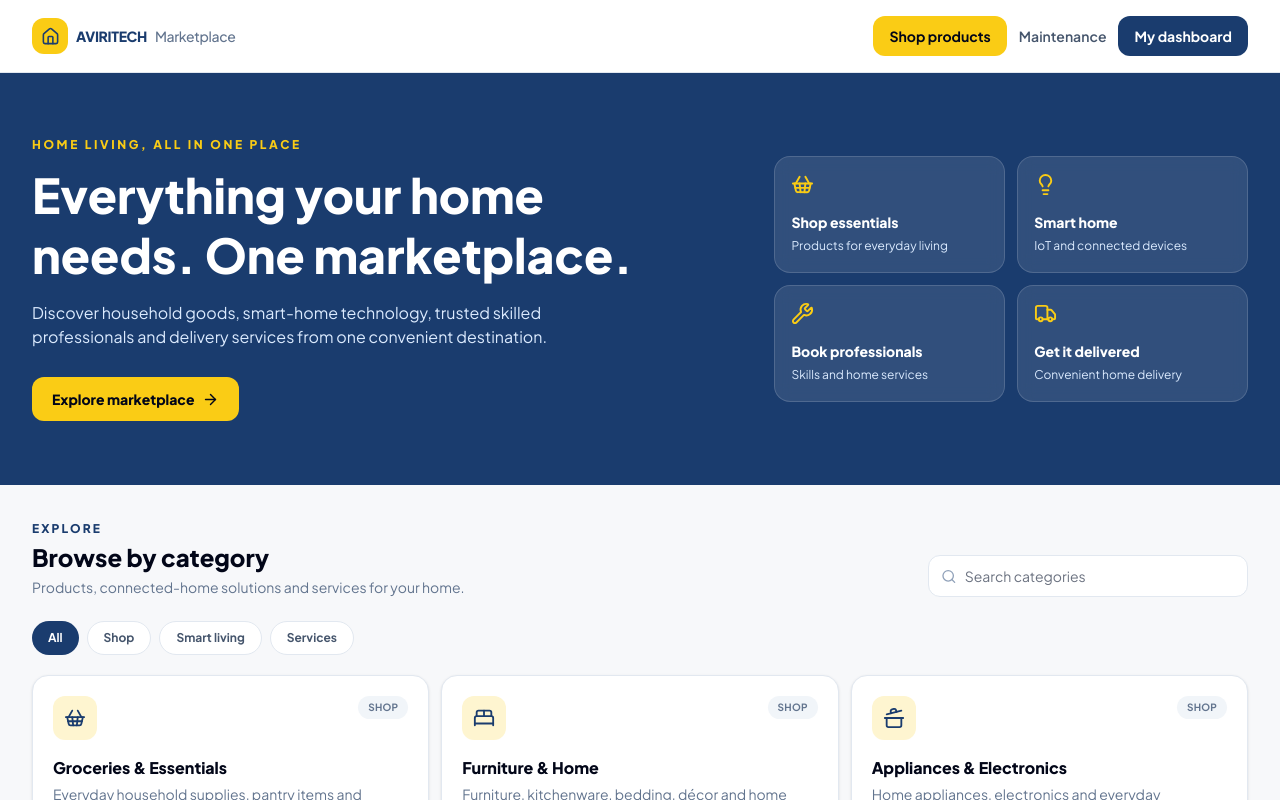
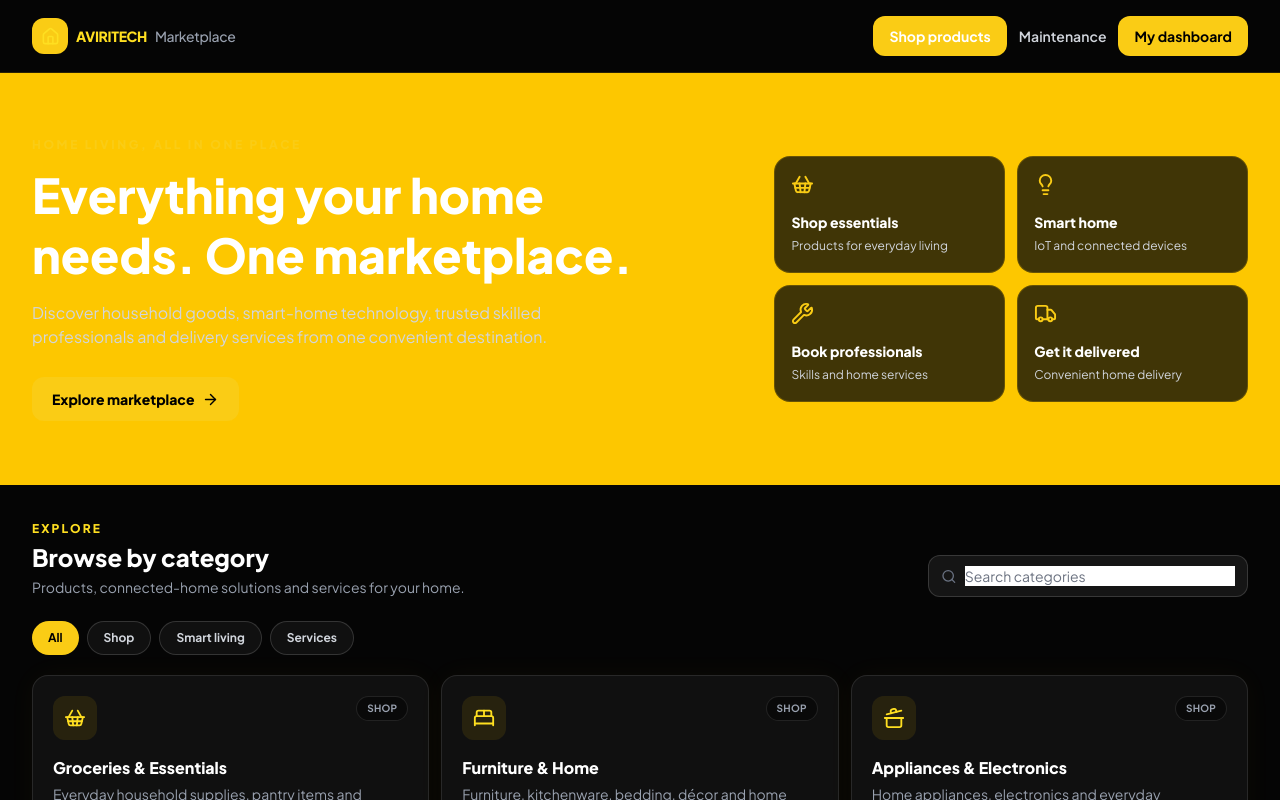
Before and after one commit to codemidev/Proptech_frontend, a Next.js app: page /marketplace in a window 1280 px wide. Shown: the top 800 px of the page. Built offline with nearby package versions, Linux system fonts and the light colour scheme.

Commit message:
style(marketplace): match Airtime-to-Cash visual theme

```diff
--- a/app/marketplace/page.tsx
+++ b/app/marketplace/page.tsx
@@ -50,33 +50,33 @@ export default function MarketplacePage() {
   }, [activeGroup, query]);
 
   return (
-    <main className="min-h-screen bg-[#F7F8FA] text-slate-950">
-      <header className="border-b border-slate-200 bg-white">
+    <main className="min-h-screen bg-[#050505] text-white">
+      <header className="border-b border-yellow-400/15 bg-[#050505]">
         <div className="mx-auto flex max-w-7xl items-center justify-between px-4 py-4 sm:px-6 lg:px-8">
-          <Link href="/dashboard" className="flex items-center gap-2 text-sm font-black tracking-tight text-[#1A3C6E]">
+          <Link href="/dashboard" className="flex items-center gap-2 text-sm font-black tracking-tight text-yellow-300">
             <span className="flex h-9 w-9 items-center justify-center rounded-xl bg-[#FACC15]"><Home size={19} /></span>
-            AVIRITECH <span className="font-medium text-slate-500">Marketplace</span>
+            AVIRITECH <span className="font-medium text-gray-400">Marketplace</span>
           </Link>
           <nav className="flex items-center gap-3 text-sm">
-            <Link href="/marketplace/shop" className="rounded-xl bg-[#FACC15] px-4 py-2.5 font-bold text-slate-950 hover:bg-[#F5C518]">Shop products</Link>
-            <Link href="/dashboard/owner/maintenance" className="hidden font-semibold text-slate-600 hover:text-[#1A3C6E] sm:inline">Maintenance</Link>
-            <Link href="/dashboard" className="rounded-xl bg-[#1A3C6E] px-4 py-2.5 font-bold text-white hover:bg-[#244b82]">My dashboard</Link>
+            <Link href="/marketplace/shop" className="rounded-xl bg-[#FACC15] px-4 py-2.5 font-bold text-white hover:bg-[#F5C518]">Shop products</Link>
+            <Link href="/dashboard/owner/maintenance" className="hidden font-semibold text-gray-300 hover:text-yellow-300 sm:inline">Maintenance</Link>
+            <Link href="/dashboard" className="rounded-xl bg-[#FACC15] px-4 py-2.5 font-bold text-black hover:bg-yellow-300">My dashboard</Link>
           </nav>
         </div>
       </header>
 
-      <section className="bg-[#1A3C6E] text-white">
+      <section className="bg-yellow-400 text-white">
         <div className="mx-auto grid max-w-7xl gap-8 px-4 py-12 sm:px-6 md:grid-cols-[1.2fr_.8fr] md:items-center lg:px-8 lg:py-16">
           <div>
             <p className="text-xs font-black uppercase tracking-[.22em] text-[#FACC15]">Home living, all in one place</p>
             <h1 className="mt-3 max-w-2xl text-3xl font-black leading-tight sm:text-5xl">Everything your home needs. One marketplace.</h1>
-            <p className="mt-4 max-w-xl text-sm leading-6 text-blue-100 sm:text-base">Discover household goods, smart-home technology, trusted skilled professionals and delivery services from one convenient destination.</p>
-            <a href="#categories" className="mt-7 inline-flex items-center gap-2 rounded-xl bg-[#FACC15] px-5 py-3 text-sm font-black text-slate-950 hover:bg-[#F5C518]">Explore marketplace <ArrowRight size={17} /></a>
+            <p className="mt-4 max-w-xl text-sm leading-6 text-gray-300 sm:text-base">Discover household goods, smart-home technology, trusted skilled professionals and delivery services from one convenient destination.</p>
+            <a href="#categories" className="mt-7 inline-flex items-center gap-2 rounded-xl bg-[#FACC15] px-5 py-3 text-sm font-black text-black hover:bg-yellow-300">Explore marketplace <ArrowRight size={17} /></a>
           </div>
           <div className="grid grid-cols-2 gap-3">
             {[{icon:ShoppingBasket,title:"Shop essentials",desc:"Products for everyday living"},{icon:Lightbulb,title:"Smart home",desc:"IoT and connected devices"},{icon:Wrench,title:"Book professionals",desc:"Skills and home services"},{icon:Truck,title:"Get it delivered",desc:"Convenient home delivery"}].map((item) => {
               const Icon = item.icon;
-              return <div key={item.title} className="rounded-2xl border border-white/15 bg-white/10 p-4 backdrop-blur-sm"><Icon className="text-[#FACC15]" size={23}/><p className="mt-4 text-sm font-extrabold">{item.title}</p><p className="mt-1 text-xs leading-5 text-blue-100">{item.desc}</p></div>;
+              return <div key={item.title} className="rounded-2xl border border-yellow-400/20 bg-[#111108]/80 p-4 backdrop-blur-sm"><Icon className="text-[#FACC15]" size={23}/><p className="mt-4 text-sm font-extrabold">{item.title}</p><p className="mt-1 text-xs leading-5 text-gray-300">{item.desc}</p></div>;
             })}
           </div>
         </div>
@@ -84,32 +84,32 @@ export default function MarketplacePage() {
 
       <section id="categories" className="mx-auto max-w-7xl px-4 py-9 sm:px-6 lg:px-8">
         <div className="flex flex-col justify-between gap-4 sm:flex-row sm:items-end">
-          <div><p className="text-xs font-black uppercase tracking-[.18em] text-[#1A3C6E]">Explore</p><h2 className="mt-1 text-2xl font-black">Browse by category</h2><p className="mt-1 text-sm text-slate-500">Products, connected-home solutions and services for your home.</p></div>
-          <label className="flex w-full items-center gap-2 rounded-xl border border-slate-200 bg-white px-3 py-2.5 sm:max-w-xs"><Search size={17} className="text-slate-400"/><input value={query} onChange={(event) => setQuery(event.target.value)} placeholder="Search categories" className="w-full bg-transparent text-sm outline-none"/></label>
+          <div><p className="text-xs font-black uppercase tracking-[.18em] text-yellow-300">Explore</p><h2 className="mt-1 text-2xl font-black">Browse by category</h2><p className="mt-1 text-sm text-gray-400">Products, connected-home solutions and services for your home.</p></div>
+          <label className="flex w-full items-center gap-2 rounded-xl border border-white/15 bg-[#151515] px-3 py-2.5 sm:max-w-xs"><Search size={17} className="text-gray-500"/><input value={query} onChange={(event) => setQuery(event.target.value)} placeholder="Search categories" className="w-full bg-transparent text-sm text-white outline-none placeholder:text-gray-500"/></label>
         </div>
 
         <div className="mt-6 flex flex-wrap gap-2">
-          {groups.map((group) => <button key={group} type="button" onClick={() => setActiveGroup(group)} className={`rounded-full px-4 py-2 text-xs font-bold transition ${activeGroup === group ? "bg-[#1A3C6E] text-white" : "border border-slate-200 bg-white text-slate-600 hover:border-[#1A3C6E]"}`}>{group}</button>)}
+          {groups.map((group) => <button key={group} type="button" onClick={() => setActiveGroup(group)} className={`rounded-full px-4 py-2 text-xs font-bold transition ${activeGroup === group ? "bg-[#FACC15] text-black" : "border border-white/15 bg-[#101010] text-gray-300 hover:border-yellow-400"}`}>{group}</button>)}
         </div>
 
         {visibleCategories.length ? <div className="mt-5 grid gap-3 sm:grid-cols-2 lg:grid-cols-3">
           {visibleCategories.map((category) => {
             const Icon = category.icon;
-            return <article key={category.id} className="rounded-2xl border border-slate-200 bg-white p-5 shadow-sm transition hover:-translate-y-0.5 hover:border-[#FACC15] hover:shadow-md">
-              <div className="flex items-start justify-between"><span className="flex h-11 w-11 items-center justify-center rounded-xl bg-[#FACC15]/20 text-[#1A3C6E]"><Icon size={22}/></span><span className="rounded-full bg-slate-100 px-2.5 py-1 text-[10px] font-bold uppercase tracking-wide text-slate-500">{category.group}</span></div>
-              <h3 className="mt-4 font-extrabold">{category.label}</h3><p className="mt-1 min-h-10 text-sm leading-5 text-slate-500">{category.description}</p>
-              <div className="mt-4 inline-flex items-center gap-1 text-xs font-bold text-[#1A3C6E]">Explore category <ChevronRight size={15}/></div>
+            return <article key={category.id} className="rounded-2xl border border-white/10 bg-[#101010] p-5 shadow-[0_0_30px_rgba(250,204,21,0.035)] transition hover:-translate-y-0.5 hover:border-yellow-400/40 hover:bg-[#14140e]">
+              <div className="flex items-start justify-between"><span className="flex h-11 w-11 items-center justify-center rounded-xl bg-yellow-400/10 text-yellow-300"><Icon size={22}/></span><span className="rounded-full border border-white/10 bg-black/40 px-2.5 py-1 text-[10px] font-bold uppercase tracking-wide text-gray-400">{category.group}</span></div>
+              <h3 className="mt-4 font-extrabold">{category.label}</h3><p className="mt-1 min-h-10 text-sm leading-5 text-gray-400">{category.description}</p>
+              <div className="mt-4 inline-flex items-center gap-1 text-xs font-bold text-yellow-300">Explore category <ChevronRight size={15}/></div>
             </article>;
           })}
-        </div> : <div className="mt-5 rounded-2xl border border-dashed border-slate-300 bg-white p-10 text-center text-sm text-slate-500">No categories match that search.</div>}
+        </div> : <div className="mt-5 rounded-2xl rounded-2xl border border-dashed border-white/15 bg-[#101010] p-10 text-center text-sm text-gray-400">No categories match that search.</div>}
       </section>
 
       <section className="mx-auto max-w-7xl px-4 pb-12 sm:px-6 lg:px-8">
         <div className="grid gap-4 md:grid-cols-2">
-          <div className="rounded-2xl bg-white p-6 ring-1 ring-slate-200"><div className="flex items-center gap-2 text-[#1A3C6E]"><Boxes size={20}/><p className="font-black">For merchants & service providers</p></div><p className="mt-2 text-sm leading-6 text-slate-500">Aviritech is building a shared marketplace for product merchants, IoT suppliers, delivery partners and skilled professionals.</p><Link href="/dashboard/vendor" className="mt-4 inline-flex items-center gap-2 text-sm font-bold text-[#1A3C6E]">Vendor workspace <ArrowRight size={16}/></Link></div>
-          <div className="rounded-2xl bg-[#FFF8D9] p-6 ring-1 ring-[#FACC15]/40"><div className="flex items-center gap-2 text-slate-900"><ClipboardList size={20}/><p className="font-black">Need help with a property?</p></div><p className="mt-2 text-sm leading-6 text-slate-600">Go to your owner maintenance workspace to choose a property and continue with property-related maintenance.</p><Link href="/dashboard/owner/maintenance" className="mt-4 inline-flex items-center gap-2 text-sm font-bold text-[#1A3C6E]">Open maintenance <ArrowRight size={16}/></Link></div>
+          <div className="rounded-2xl border border-white/10 bg-[#101010] p-6"><div className="flex items-center gap-2 text-yellow-300"><Boxes size={20}/><p className="font-black">For merchants & service providers</p></div><p className="mt-2 text-sm leading-6 text-gray-400">Aviritech is building a shared marketplace for product merchants, IoT suppliers, delivery partners and skilled professionals.</p><Link href="/dashboard/vendor" className="mt-4 inline-flex items-center gap-2 text-sm font-bold text-yellow-300">Vendor workspace <ArrowRight size={16}/></Link></div>
+          <div className="rounded-2xl border border-yellow-400/20 bg-yellow-400/5 p-6"><div className="flex items-center gap-2 text-white"><ClipboardList size={20}/><p className="font-black">Need help with a property?</p></div><p className="mt-2 text-sm leading-6 text-gray-300">Go to your owner maintenance workspace to choose a property and continue with property-related maintenance.</p><Link href="/dashboard/owner/maintenance" className="mt-4 inline-flex items-center gap-2 text-sm font-bold text-yellow-300">Open maintenance <ArrowRight size={16}/></Link></div>
         </div>
-        <p className="mt-6 text-center text-xs text-slate-400">Product listings, cart, checkout and delivery tracking will appear as the merchant commerce services are connected. No sample inventory or simulated purchases are shown.</p>
+        <p className="mt-6 text-center text-xs text-gray-500">Product listings, cart, checkout and delivery tracking will appear as the merchant commerce services are connected. No sample inventory or simulated purchases are shown.</p>
       </section>
     </main>
   );
```
